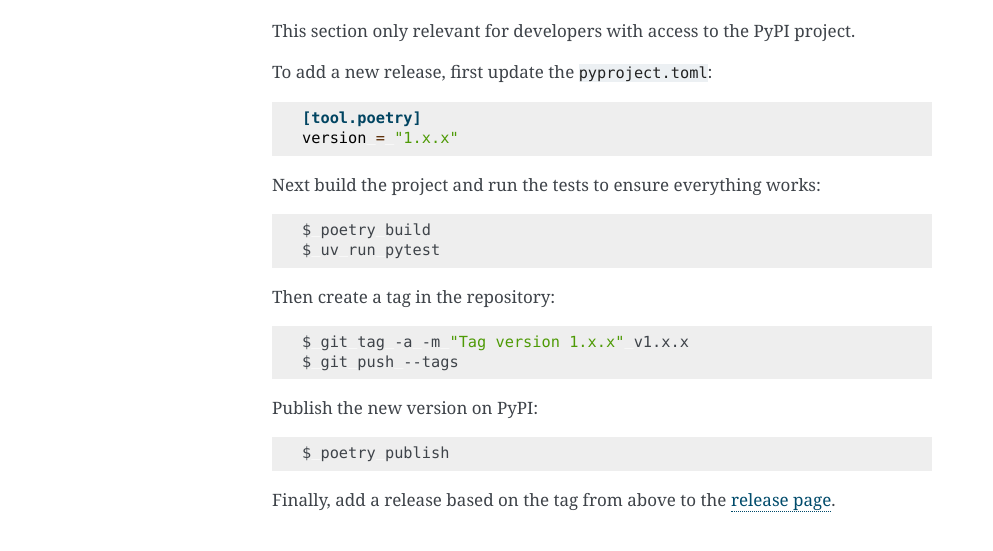
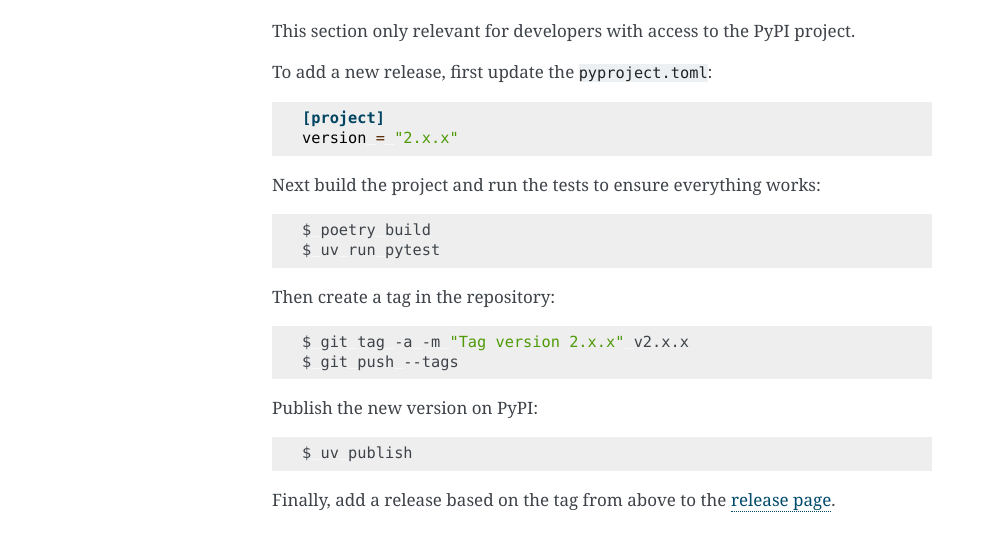
Before and after one commit to roskakori/pygount, a Sphinx documentation site: the page built from docs/contributing.rst, in a window 1280 px wide. Shown: the part 1404-1955 px from the top of the page, without its empty margins (148-1141 px from the left). Built offline with Sphinx 7.4.7, drawn with Linux system fonts in a browser that asks for light colours.

```diff
--- a/docs/contributing.rst
+++ b/docs/contributing.rst
@@ -84,8 +84,8 @@ To add a new release, first update the :file:`pyproject.toml`:
 
 .. code-block:: toml
 
-    [tool.poetry]
-    version = "1.x.x"
+    [project]
+    version = "2.x.x"
 
 Next build the project and run the tests to ensure everything works:
 
@@ -98,14 +98,14 @@ Then create a tag in the repository:
 
 .. code-block:: sh
 
-    $ git tag -a -m "Tag version 1.x.x" v1.x.x
+    $ git tag -a -m "Tag version 2.x.x" v2.x.x
     $ git push --tags
 
 Publish the new version on PyPI:
 
 .. code-block:: sh
 
-    $ poetry publish
+    $ uv publish
 
 Finally, add a release based on the tag from above to the
 `release page <https://github.com/roskakori/pygount/releases>`_.
```
Also changed, not shown: pyproject.toml (+4 -5 lines), 1 other file.
